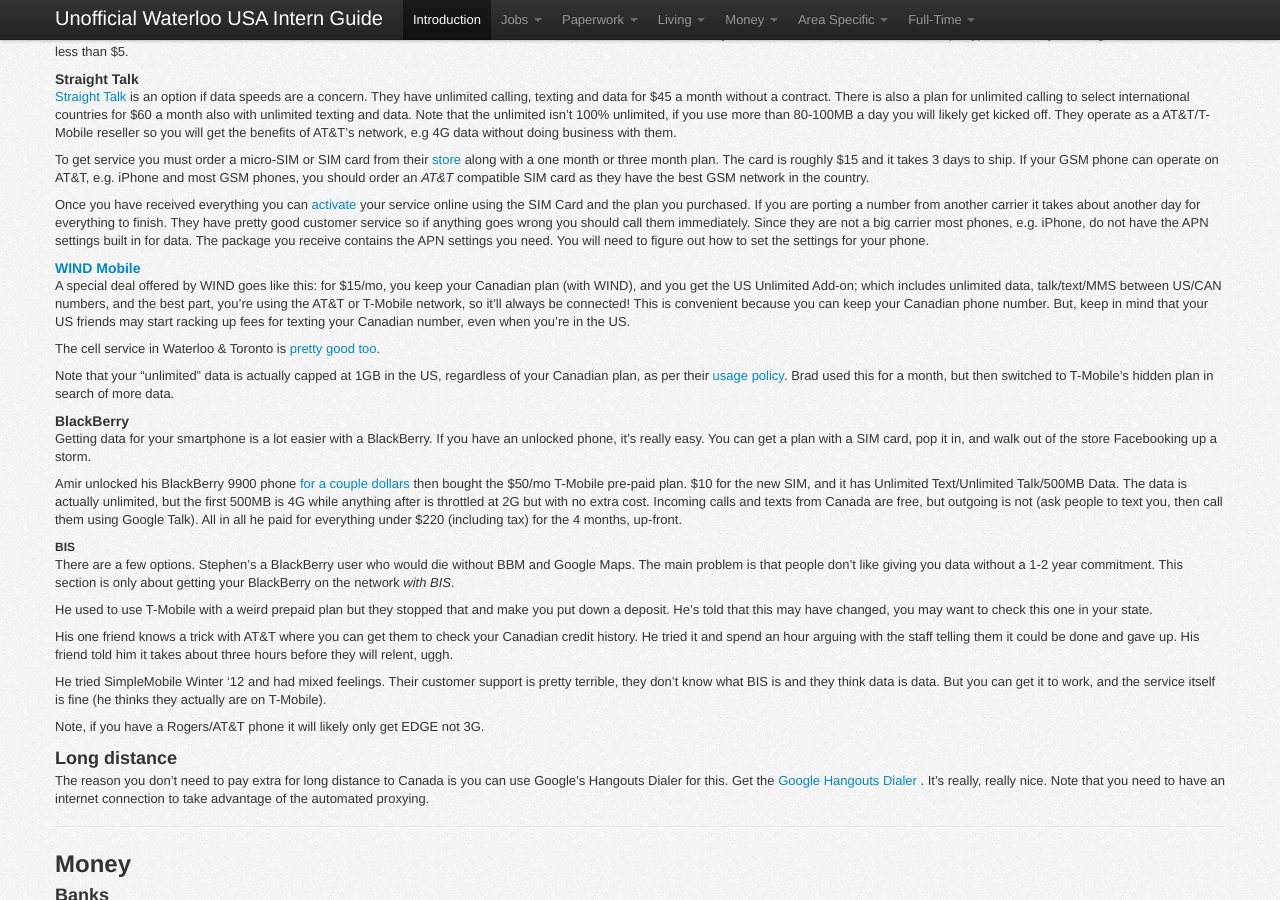
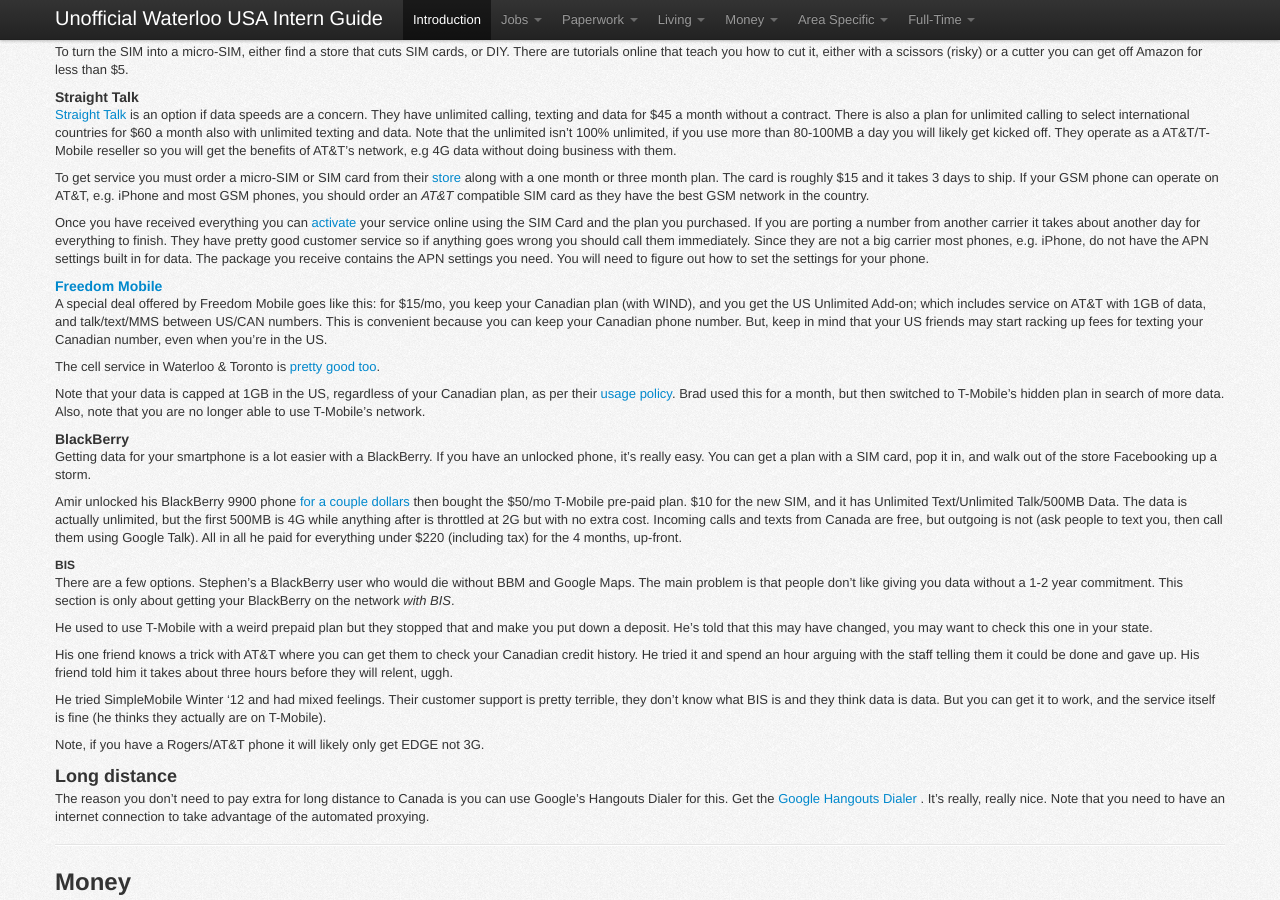
Before and after one commit to sholiday/Unofficial-Waterloo-USA-Intern-Guide, a Jekyll site: the page built from index.markdown, in a window 1280 px wide and 900 px high, scrolled down 5075 px. Built offline with Jekyll 4.4.1, drawn with Linux system fonts in a browser that asks for light colours; nearby versions of some CDN libraries; some of the changed text lies outside the part shown.

Commit message:
update Boston and Freedom Mobile info

```diff
--- a/index.markdown
+++ b/index.markdown
@@ -254,8 +254,8 @@ No security screening outdoors, short waiting time and very friendly service.
 Application process took less than 10 minutes and card arrived in 2 weeks as
 promised.
 
-##### [Boston / Cambridge](http://www.yelp.ca/biz/social-security-administration-cambridge-3)
-No security screening outdoors, ID check as you enter. Short waiting time and friendly service. Application process took 15 minutes and card arrived in 3 business days (was promised two weeks).
+##### Boston / [Cambridge](http://www.yelp.ca/biz/social-security-administration-cambridge-3)
+No security screening outdoors, ID check as you enter for the Cambridge office. Security screening for the downtown Boston office, but no ID check. Short waiting time and friendly service. Application process took 15 minutes and card arrived in 3 business days (was promised two weeks).
 
 ##### [New York City - Downtown](https://www.yelp.ca/biz/u-s-social-security-administration-new-york)
 No security screening but location might be hard to find since you need to take the elevator (security through obscurity). Ask around if you really can't find it. There never was too many people when I was there, and was able to get everything done in about 30 minutes. Card took about a week to get.
@@ -426,12 +426,12 @@ have the APN settings built in for data. The package you receive contains the
 APN settings you need. You will need to figure out how to set the settings for
 your phone.
 
-#### [WIND Mobile](http://www.windmobile.ca/usunlimited)
-A special deal offered by WIND goes like this: for $15/mo, you keep your Canadian plan (with WIND), and you get the US Unlimited Add-on; which includes unlimited data, talk/text/MMS between US/CAN numbers, and the best part, you're using the AT&T or T-Mobile network, so it'll always be connected! This is convenient because you can keep your Canadian phone number. But, keep in mind that your US friends may start racking up fees for texting your Canadian number, even when you're in the US.
+#### [Freedom Mobile](https://www.freedommobile.ca/network-and-coverage/international-roaming)
+A special deal offered by Freedom Mobile goes like this: for $15/mo, you keep your Canadian plan (with WIND), and you get the US Unlimited Add-on; which includes service on AT&T with 1GB of data, and talk/text/MMS between US/CAN numbers. This is convenient because you can keep your Canadian phone number. But, keep in mind that your US friends may start racking up fees for texting your Canadian number, even when you're in the US.
 
 The cell service in Waterloo & Toronto is [pretty good too](http://www.windmobile.ca/network-and-coverage/coverage).
 
-Note that your "unlimited" data is actually capped at 1GB in the US, regardless of your Canadian plan, as per their [usage policy](https://www.windmobile.ca/docs/default-source/default-document-library/data-fair-usage-policy). Brad used this for a month, but then switched to T-Mobile's hidden plan in search of more data.
+Note that your data is capped at 1GB in the US, regardless of your Canadian plan, as per their [usage policy](https://www.freedommobile.ca/docs/default-source/default-document-library/data-fair-usage-policy). Brad used this for a month, but then switched to T-Mobile's hidden plan in search of more data. Also, note that you are no longer able to use T-Mobile's network.
 
 <section id="Living-CellService-BlackBerry" />
 #### BlackBerry
@@ -696,7 +696,7 @@ When using "Debit My Account" on XE Trade (from a US account), then "ACH/EFT" (t
 As recently as March 2015, Michael got 1.2647 USD/CAD exchanged ($1600 USD).
 
 #### What Brad Does
-Set up an account on [Transfer Wise](https://transferwise.com/). Transfer Wise is a British startup that does peer-to-peer money transfers at mid-market rates, with only a ~1% fee (calculated in the original currency). As of writing, they only support USD->CAD and not the reverse. Setting up an account requires two pieces of (Canadian) ID. They withdraw the funds from your US checking and deposit into your Canadian checking, and can be as fast as 1-2 business days door-to-door. They even have an app. A similar service is [Currency Fair](https://currencyfair.com/), although their signup process seemed more convoluted. Both of these will generally beat XE (by at least 0.5%) and banks (by a lot).
+Set up an account on [Transfer Wise](https://transferwise.com/). Transfer Wise is a British startup that does peer-to-peer money transfers at mid-market rates, with only a ~1% fee (calculated in the original currency). Setting up an account requires two pieces of (Canadian) ID. They withdraw the funds from your US checking and deposit into your Canadian checking, and can be as fast as 1-2 business days door-to-door. They even have an app. A similar service is [Currency Fair](https://currencyfair.com/), although their signup process seemed more convoluted. Both of these will generally beat XE (by at least 0.5%) and banks (by a lot).
 
 #### Not Recommended Ways
 
```
